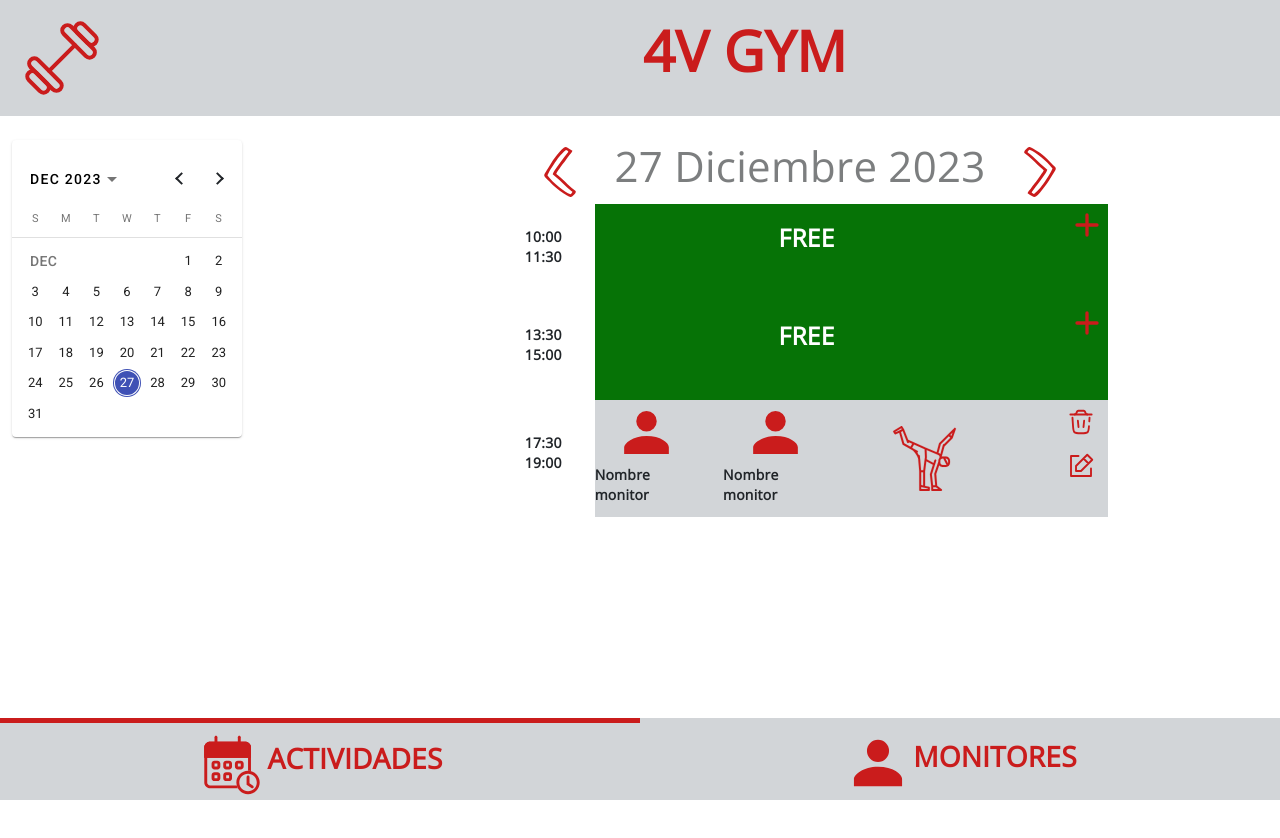
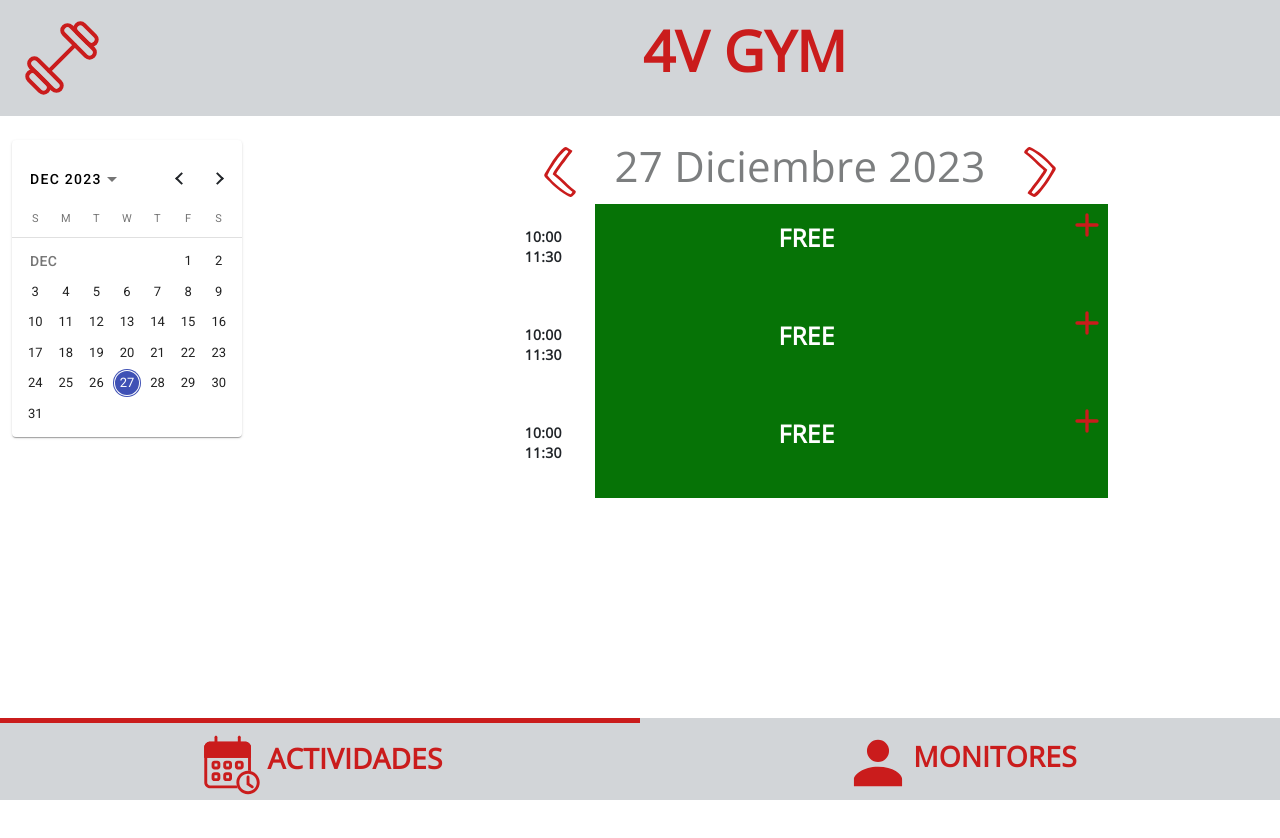
Before and after one commit to xportas/4v-gym-app, an Angular app in the folder 4v-gym-app/: page / in a window 1280 px wide. Shown: the top 838 px of the page. Built offline with nearby package versions, Linux system fonts and the light colour scheme; a web font is replaced by a local one.

Commit message:
feat(update) update dailyboard. it shows current activities now

```diff
--- a/4v-gym-app/src/app/dailyboard/dailyboard.component.html
+++ b/4v-gym-app/src/app/dailyboard/dailyboard.component.html
@@ -2,34 +2,16 @@
 <app-modalactivity></app-modalactivity>
 
 <div class="container-fluid">
+
+
+
     <div class="row" id="row-container">
 
         <div class="col-2 d-flex align-items-center justify-content-center p-2">
             <p>10:00<br>11:30</p>
         </div>
 
-        <div class="col-10 p-0" id="free">
-            <div class="row">
-                <div class="col-10 d-flex align-items-center justify-content-center pt-4"><span>FREE</span></div>
-                <div class="col-2 d-flex align-items-start justify-content-end">
-                    <button class="btn p-0" data-bs-toggle="modal" data-bs-target="#modal-add-activity">
-                        <img src="../../assets/plus.svg">
-                    </button>
-                </div>
-            </div>
-        </div>
-    </div>
-
-
-
-    <div class="row" id="row-container">
-
-        <div class="col-2 d-flex align-items-center justify-content-center p-2">
-            <p>13:30<br>15:00</p>
-        </div>
-
-
-        <div class="col-10 p-0" id="free">
+        <div *ngIf="!act11h" class="col-10 p-0" id="free">
             <div class="row">
                 <div class="col-10 d-flex align-items-center justify-content-center pt-4"><span>FREE</span></div>
                 <div class="col-2 d-flex align-items-start justify-content-end">
@@ -40,29 +22,20 @@
             </div>
         </div>
 
-    </div>
 
 
-
-    <div class="row" id="row-container">
-
-        <div class="col-2 d-flex align-items-center justify-content-center p-2">
-            <p>17:30<br>19:00</p>
-        </div>
-
-
-        <div class="col-10 p-0" id="row-activity">
+        <div *ngIf="act11h" class="col-10 p-0" id="row-activity">
             <div class="row" style="max-width: 100%; max-height: 100%;">
 
                 <div class="col-3 d-flex flex-column align-items-center justify-content-center">
                     <img src="../../assets/person.svg" class="img-fluid" id="img-person">
-                    <p>Nombre monitor</p>
+                    <p>{{act11h.instructor1.name}}</p>
                 </div>
 
 
-                <div class="col-3 d-flex flex-column align-items-center justify-content-center">
+                <div *ngIf="act11h.instructor2" class="col-3 d-flex flex-column align-items-center justify-content-center">
                     <img src="../../assets/person.svg" class="img-fluid" id="img-person">
-                    <p>Nombre monitor</p>
+                    <p>{{act11h.instructor2.name}}</p>
                 </div>
 
 
@@ -84,10 +57,163 @@
                         </button>
                     </div>
                 </div>
-
-
             </div>
 
         </div>
+
     </div>
+
+
+
+
+
+
+
+
+
+
+
+
+
+
+
+
+
+
+
+    <div class="row" id="row-container">
+
+        <div class="col-2 d-flex align-items-center justify-content-center p-2">
+            <p>10:00<br>11:30</p>
+        </div>
+
+        <div *ngIf="!act14h" class="col-10 p-0" id="free">
+            <div class="row">
+                <div class="col-10 d-flex align-items-center justify-content-center pt-4"><span>FREE</span></div>
+                <div class="col-2 d-flex align-items-start justify-content-end">
+                    <button class="btn p-0" data-bs-toggle="modal" data-bs-target="#modal-add-activity">
+                        <img src="../../assets/plus.svg">
+                    </button>
+                </div>
+            </div>
+        </div>
+
+
+
+        <div *ngIf="act14h" class="col-10 p-0" id="row-activity">
+            <div class="row" style="max-width: 100%; max-height: 100%;">
+
+                <div class="col-3 d-flex flex-column align-items-center justify-content-center">
+                    <img src="../../assets/person.svg" class="img-fluid" id="img-person">
+                    <p>{{act14h.instructor1.name}}</p>
+                </div>
+
+
+                <div *ngIf="act14h.instructor2" class="col-3 d-flex flex-column align-items-center justify-content-center">
+                    <img src="../../assets/person.svg" class="img-fluid" id="img-person">
+                    <p>{{act14h.instructor2.name}}</p>
+                </div>
+
+
+                <div class="col-4 d-flex justify-content-center align-items-center">
+                    <img src="../../assets/pilates.svg" class="img-fluid" id="img-act-type">
+                </div>
+
+                <div class="col-1"></div>
+
+                <div class="col-1">
+                    <div class="row d-flex justify-content-end align-items-start">
+                        <button class="btn">
+                            <img src="../../assets/trash.svg" class="img-fluid" id="img-trash">
+                        </button>
+                    </div>
+                    <div class="row d-flex justify-content-end align-items-end">
+                        <button class="btn">
+                            <img src="../../assets/edit.svg" class="img-fluid" id="img-edit">
+                        </button>
+                    </div>
+                </div>
+            </div>
+
+        </div>
+
+    </div>
+
+
+
+
+
+
+
+
+
+
+
+
+
+
+
+
+
+
+    <div class="row" id="row-container">
+
+        <div class="col-2 d-flex align-items-center justify-content-center p-2">
+            <p>10:00<br>11:30</p>
+        </div>
+
+        <div *ngIf="!act18h" class="col-10 p-0" id="free">
+            <div class="row">
+                <div class="col-10 d-flex align-items-center justify-content-center pt-4"><span>FREE</span></div>
+                <div class="col-2 d-flex align-items-start justify-content-end">
+                    <button class="btn p-0" data-bs-toggle="modal" data-bs-target="#modal-add-activity">
+                        <img src="../../assets/plus.svg">
+                    </button>
+                </div>
+            </div>
+        </div>
+
+
+
+        <div *ngIf="act18h" class="col-10 p-0" id="row-activity">
+            <div class="row" style="max-width: 100%; max-height: 100%;">
+
+                <div class="col-3 d-flex flex-column align-items-center justify-content-center">
+                    <img src="../../assets/person.svg" class="img-fluid" id="img-person">
+                    <p>{{act18h.instructor1.name}}</p>
+                </div>
+
+
+                <div *ngIf="act18h.instructor2" class="col-3 d-flex flex-column align-items-center justify-content-center">
+                    <img src="../../assets/person.svg" class="img-fluid" id="img-person">
+                    <p>{{act18h.instructor2.name}}</p>
+                </div>
+
+
+                <div class="col-4 d-flex justify-content-center align-items-center">
+                    <img src="../../assets/pilates.svg" class="img-fluid" id="img-act-type">
+                </div>
+
+                <div class="col-1"></div>
+
+                <div class="col-1">
+                    <div class="row d-flex justify-content-end align-items-start">
+                        <button class="btn">
+                            <img src="../../assets/trash.svg" class="img-fluid" id="img-trash">
+                        </button>
+                    </div>
+                    <div class="row d-flex justify-content-end align-items-end">
+                        <button class="btn">
+                            <img src="../../assets/edit.svg" class="img-fluid" id="img-edit">
+                        </button>
+                    </div>
+                </div>
+            </div>
+        </div>
+
+    </div>
+
+
+
+
 </div>
```
Also changed, not shown: 4v-gym-app/src/app/dailyboard/dailyboard.component.ts (+7 -2 lines).
